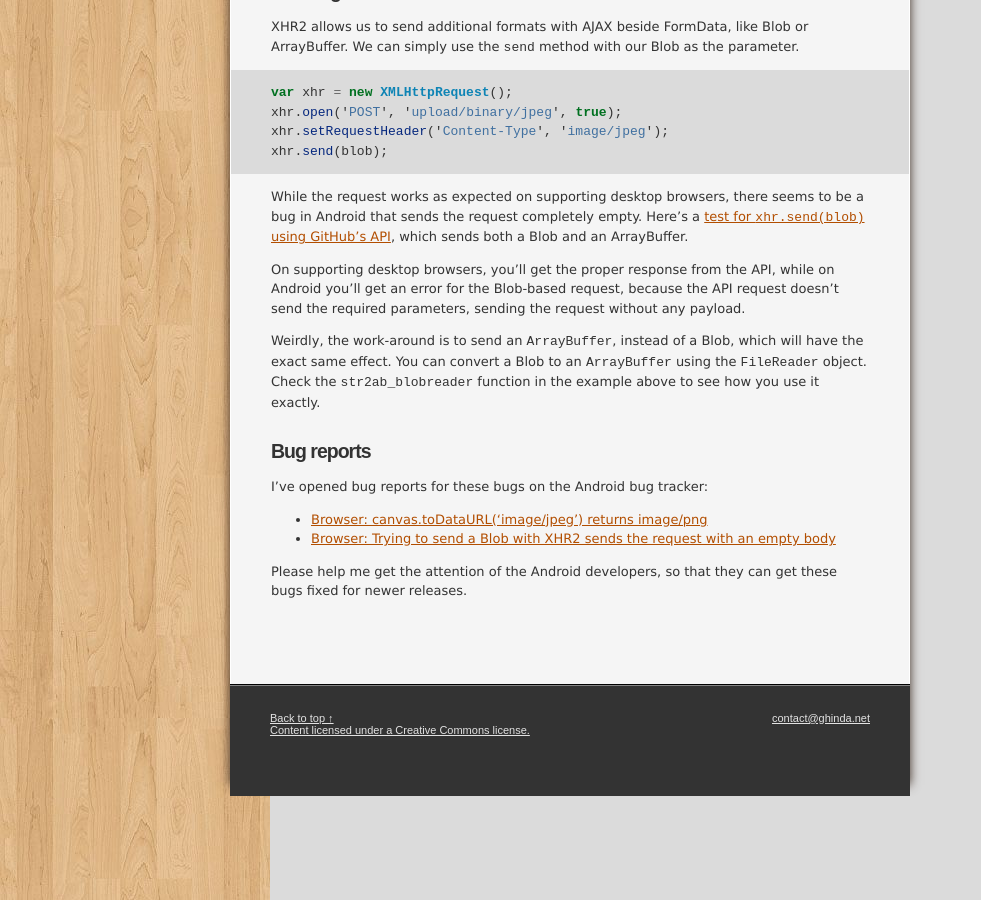
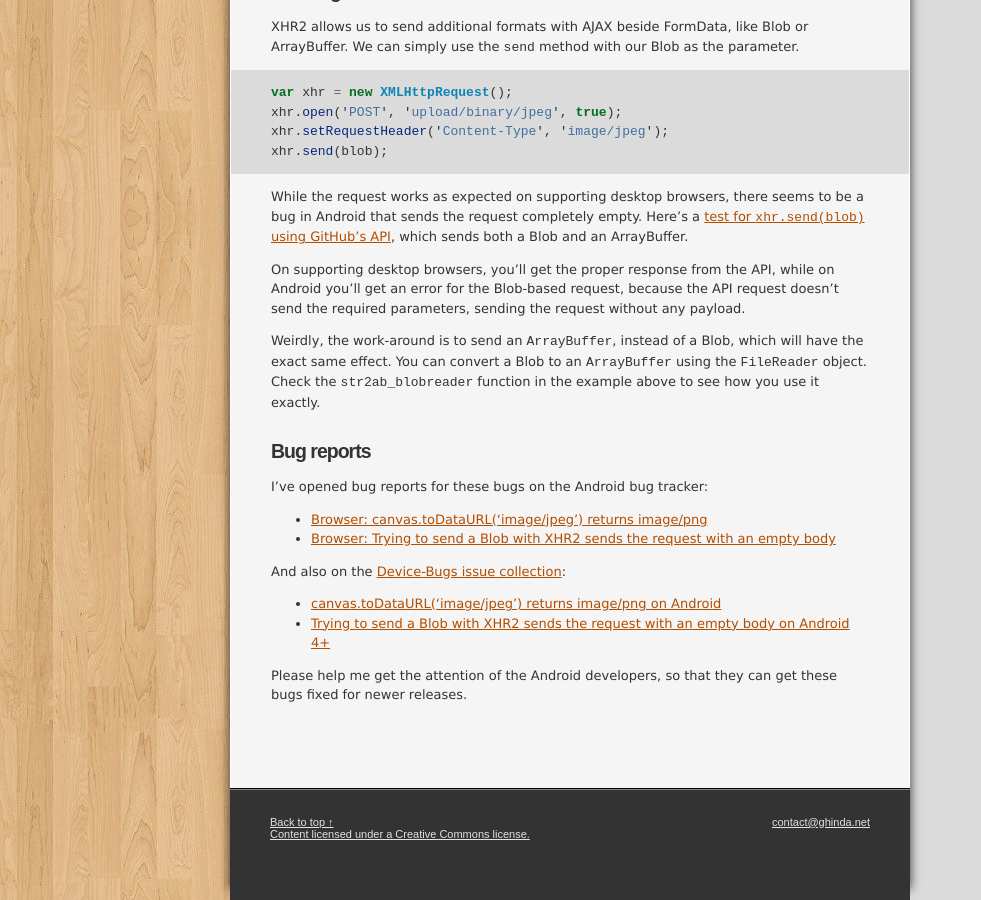
Before and after one commit to ghinda/ghinda.github.com, a Jekyll site: the page built from _posts/2012-11-25-jpeg-blob-ajax-android.md, in a window 1280 px wide and 900 px high, scrolled down 1202 px. Shown: the whole window, without its empty margins (0-981 px from the left). Built offline with Jekyll 4.4.1, drawn with Linux system fonts in a browser that asks for light colours.

Commit message:
Add additional links to the Device-Bugs issues for the android issues, for the latest article.

```diff
--- a/_posts/2012-11-25-jpeg-blob-ajax-android.md
+++ b/_posts/2012-11-25-jpeg-blob-ajax-android.md
@@ -74,4 +74,9 @@
 * [Browser: canvas.toDataURL('image/jpeg') returns image/png](https://code.google.com/p/android/issues/detail?id=39885)
 * [Browser: Trying to send a Blob with XHR2 sends the request with an empty body](https://code.google.com/p/android/issues/detail?id=39882)
 
+And also on the [Device-Bugs issue collection](https://github.com/scottjehl/Device-Bugs):
+
+* [canvas.toDataURL('image/jpeg') returns image/png on Android](https://github.com/scottjehl/Device-Bugs/issues/33)
+* [Trying to send a Blob with XHR2 sends the request with an empty body on Android 4+](https://github.com/scottjehl/Device-Bugs/issues/34)
+
 Please help me get the attention of the Android developers, so that they can get these bugs fixed for newer releases.
```
